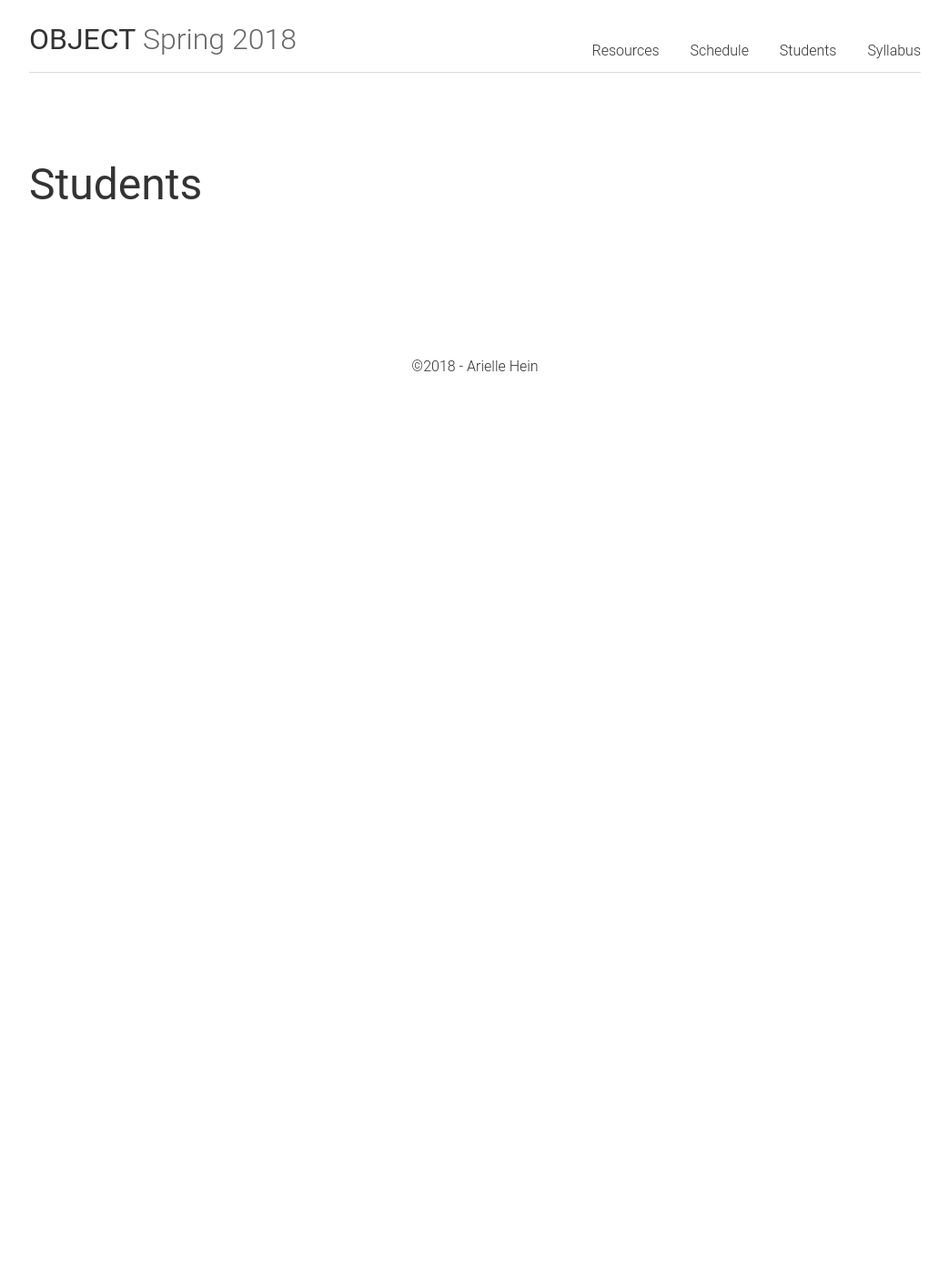
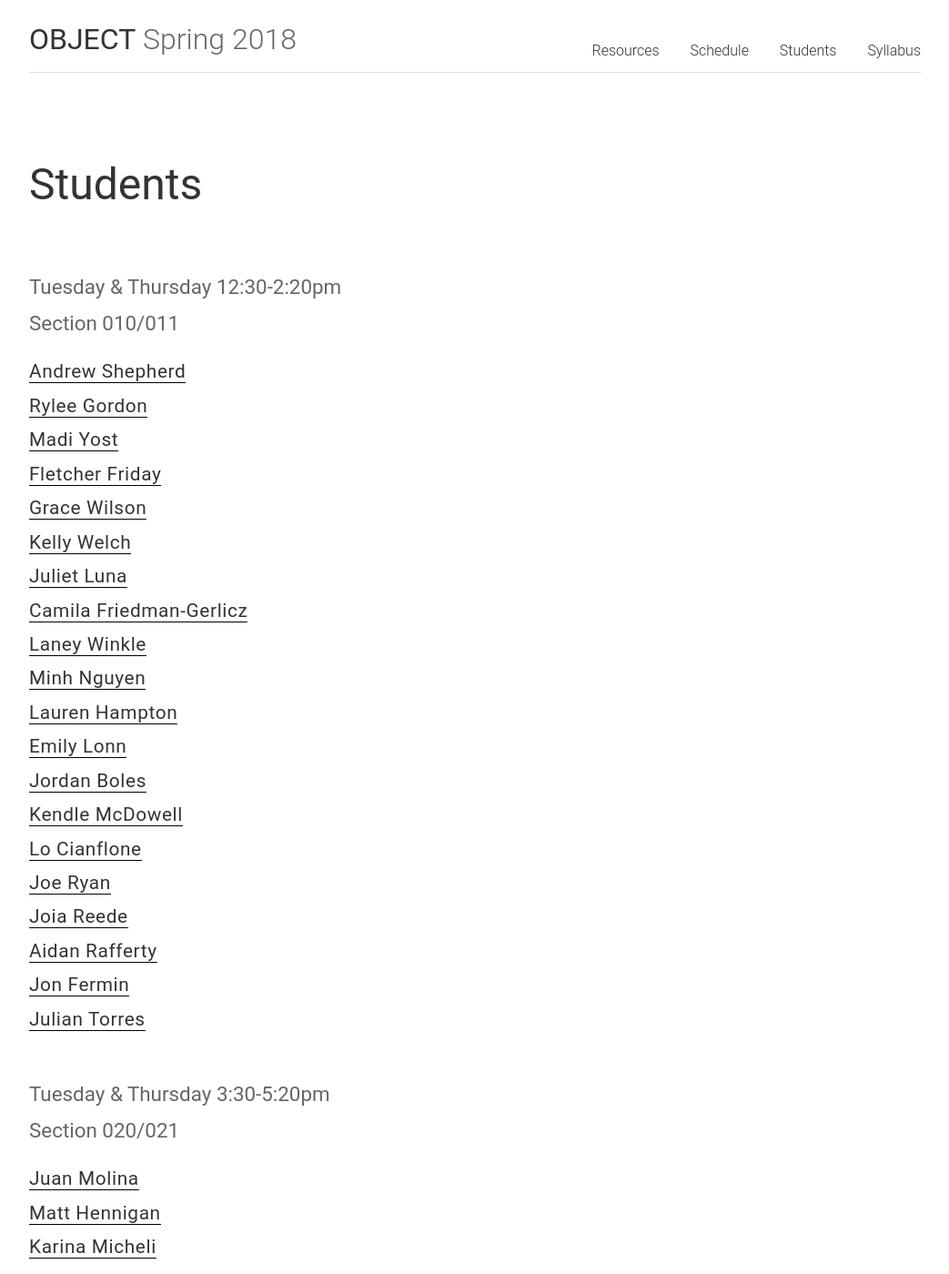
Before and after one commit to coloringchaos/object-s18, a Jekyll site: the page built from students.md, in a window 1280 px wide and 1400 px high. Shown: the whole window at 91% size, without its empty margins (118-1161 px from the left). Built offline with Jekyll 4.4.1, drawn with Linux system fonts in a browser that asks for light colours; some of the changed text lies outside the part shown.

Commit message:
student blog links

```diff
--- a/students.md
+++ b/students.md
@@ -5,3 +5,51 @@ description:
 ---
 
 ## Students
+
+#### Tuesday & Thursday 12:30-2:20pm <br>Section 010/011
+
+[Andrew Shepherd](https://andrewshepherdsite.wordpress.com/)<br>
+[Rylee Gordon](https://adventuresinatlas.wordpress.com/)<br>
+[Madi Yost](https://delightfuldevices.wordpress.com/category/object/)<br>
+[Fletcher Friday](https://fletcherfriday.wordpress.com)<br>
+[Grace Wilson](https://agracewilson.wordpress.com/)<br>
+[Kelly Welch](https://thatambitiouswoman.wordpress.com/)<br>
+[Juliet Luna](julietscreations.wordpress.com)<br>
+[Camila Friedman-Gerlicz](https://camilafgblog.wordpress.com/)<br>
+[Laney Winkle](http://creative.colorado.edu/~dewi8962/web/Object/object.html)<br>
+[Minh Nguyen](https://atls3519s18ming.wordpress.com/)<br>
+[Lauren Hampton](https://laurenhamptonblog.wordpress.com/)<br>
+[Emily Lonn](https://emilylonn339105444.wordpress.com/)<br>
+[Jordan Boles](https://jordansprojectsblog.wordpress.com/)<br>
+[Kendle McDowell](https://kendle22.wordpress.com/)<br>
+[Lo Cianflone](https://lolotakeout.wordpress.com/)<br>
+[Joe Ryan](https://samuraiversace.wordpress.com/tag/object/)<br>
+[Joia Reede](https://joiareeder.wordpress.com/)<br>
+[Aidan Rafferty](https://aidandesign632289456.wordpress.com/category/object/)<br>
+[Jon Fermin](https://jonfermin.wordpress.com/category/object/)<br>
+[Julian Torres](https://tamatlasprojects.wordpress.com/)
+
+
+#### Tuesday & Thursday 3:30-5:20pm <br>Section 020/021
+
+[Juan Molina](https://jamolinaescaatls3519dotcom.wordpress.com/)<br>
+[Matt Hennigan](https://mhsp18object.wordpress.com/)<br>
+[Karina Micheli](]https://karinamicheliobject.wordpress.com)<br>
+[Tati Jones](https://tatianajones.wordpress.com/)<br>
+[Amanda Batchelor](https://www.pinkthunderdesign.com/blog/)<br>
+[Armon Naeini](https://arna0935.wixsite.com/mysite/object)<br>
+[Nick Robert](https://robertatlas3100.wordpress.com/category/object/)<br>
+[Zelika Anchipolovskaya](https://zelikaobject2018.wordpress.com/)<br>
+[Yue Liu](https://yuesweb.wordpress.com/object/)<br>
+[Jack Solomon](https://jacksonsolomon.wixsite.com/blog)<br>
+[Lisa Pope](https://atlasobject.wordpress.com/)<br>
+[Alexandre Roy](https://yumitokoo.wixsite.com/mysite-2)<br>
+[Lou Mejia](https://lumeobject.wordpress.com)   <br>
+[Michael Bezzina](https://bezzinacublog.wordpress.com/blog/)<br>
+[Ian Kresyman](https://objectiankresyman.wordpress.com/)<br>
+[Matt Haeger](https://matthaeger.wordpress.com/)<br>
+[Joey Cristee](https://cristeeobjectspring2018.wordpress.com/)<br>
+[Kailey Epp](https://eppobject.wordpress.com)<br>
+[Yue Liu](https://yuesweb.wordpress.com/object/)<br>
+[David Bruck](http://davidbruck.info/object.php)<br>
+[Isaac Sheets](https://objectisaac.wordpress.com/)
```
Also changed, not shown: syllabus.md (+1 -1 lines).
